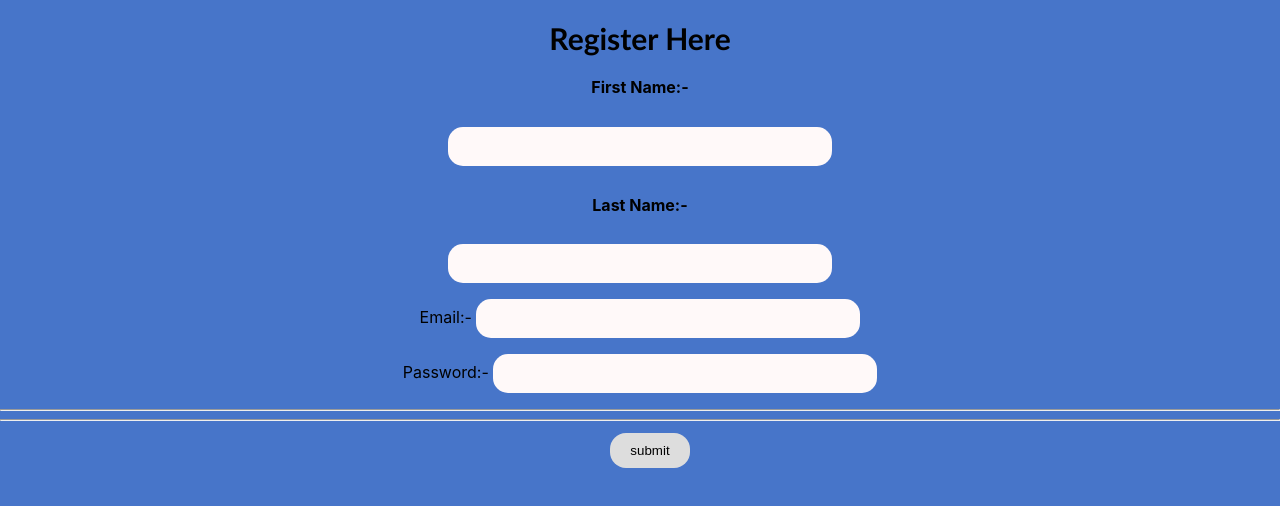
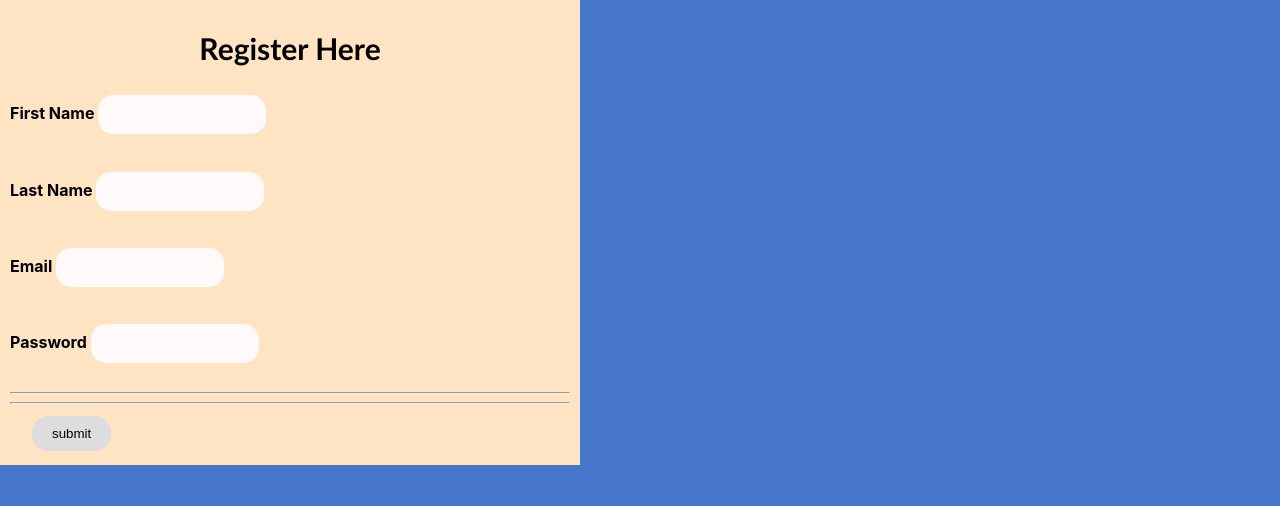
Before and after one commit to SandaliTharuki/write-to-us, a React (Create React App) app: page / in a window 1280 px wide. Shown: the top 506 px of the page. Built offline with nearby package versions, Linux system fonts and the light colour scheme.

Commit message:
Register form styling'

```diff
--- a/src/Components/CSS/Register.css
+++ b/src/Components/CSS/Register.css
@@ -6,6 +6,7 @@ body{
     font-size: 30px;
     font-weight: bold;
     font-family:'Gill Sans';
+    text-align: center;
   }
 
   input[type=text] {
@@ -72,7 +73,7 @@ body{
   }
 
 
-  .container{
+  /* .container{
     background-color: antiquewhite;
     border-style: hidden;
     border-radius: 15px;
@@ -82,7 +83,7 @@ body{
     font-size: large;
 
 
-  }
+  } */
   @media screen and (max-width:900px){
 
       .main-contianer{
@@ -94,3 +95,17 @@ body{
       }
 
     }
+
+  .item_content{
+    width: 35rem;
+    height: 45erm;
+    /* margin-left: auto;
+    margin-left: auto; */
+    background-color: bisque;
+    padding: 10px;
+    position: absolute;
+  }
+
+  .register-form {
+   text-align: start;
+  }
--- a/src/Components/Register.js
+++ b/src/Components/Register.js
@@ -1,5 +1,7 @@
 import React, { Component } from 'react'
+// import Card from '@material-ui/core/Card'
 import './CSS/Register.css'
+import Card from './UIElements/Card'
 
 class Register extends Component{
     constructor(props){
@@ -53,16 +55,18 @@ class Register extends Component{
       render() {
         return (
           <div>
-          <form onSubmit={this.handleSubmit}>
+            <Card className="item_content">
+          <form onSubmit={this.handleSubmit} className="register-form">
             <h1>Register Here</h1>
-            <label><h4>First Name:- </h4></label><input type="text" value={this.state.firstName} onChange={this.firstHandler} /><br />
-            <label><h4>Last Name:- </h4></label><input type="text" value={this.state.lastName} onChange={this.secondHandler} /><br />
-            <label>Email:- </label><input type="email" value={this.state.email} onChange={this.thirdHandler} /><br />
-            <label>Password:- </label><input type="password" value={this.state.password} onChange={this.passwordHandler} /><br />
+            <h4><label>First Name </label><input type="text" value={this.state.firstName} onChange={this.firstHandler} /></h4>
+            <h4><label>Last Name </label><input type="text" value={this.state.lastName} onChange={this.secondHandler} /></h4>
+            <h4><label>Email </label><input type="email" value={this.state.email} onChange={this.thirdHandler} /></h4>
+            <h4><label>Password </label><input type="password" value={this.state.password} onChange={this.passwordHandler} /></h4>
             <hr></hr>
             <hr></hr>
             <input type="submit" value="submit" />
           </form>
+          </Card>
           </div>
         );
       }
--- /dev/null
+++ b/src/Components/UIElements/Card.css
@@ -0,0 +1,8 @@
+.card {
+    margin: 0;
+    box-shadow: 0 2px 8px rgba(0, 0, 0, 0.26);
+    border-radius: 6px;
+    padding: 1rem;
+    overflow: hidden;
+    background: white;
+  }
--- /dev/null
+++ b/src/Components/UIElements/Card.js
@@ -0,0 +1,11 @@
+import React from 'react';
+
+const Card = props => {
+    return (
+        <div className={`card ${props.className}`} style={props.style}>
+            {props.children}
+        </div>
+    );
+};
+
+export default Card;
```
